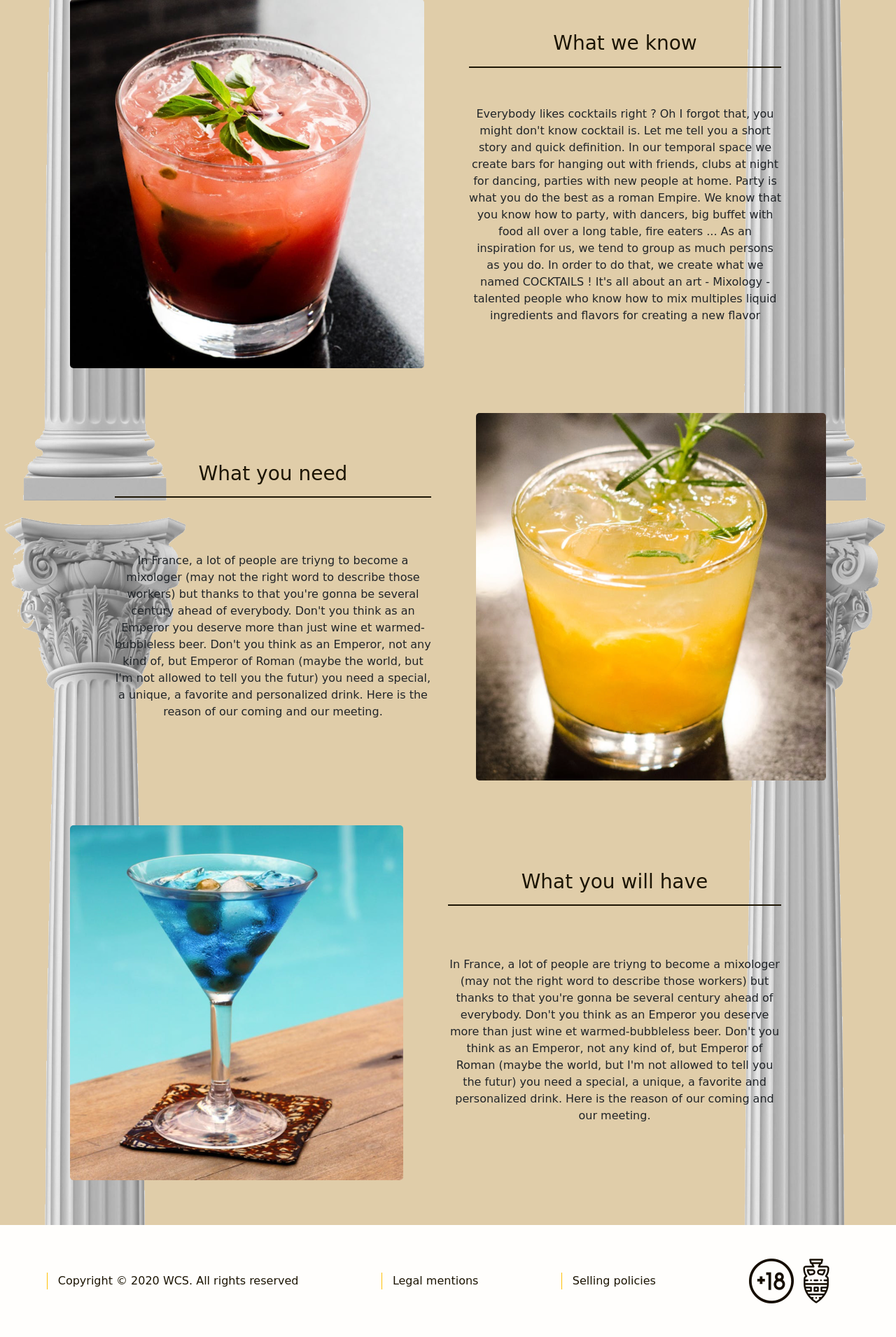
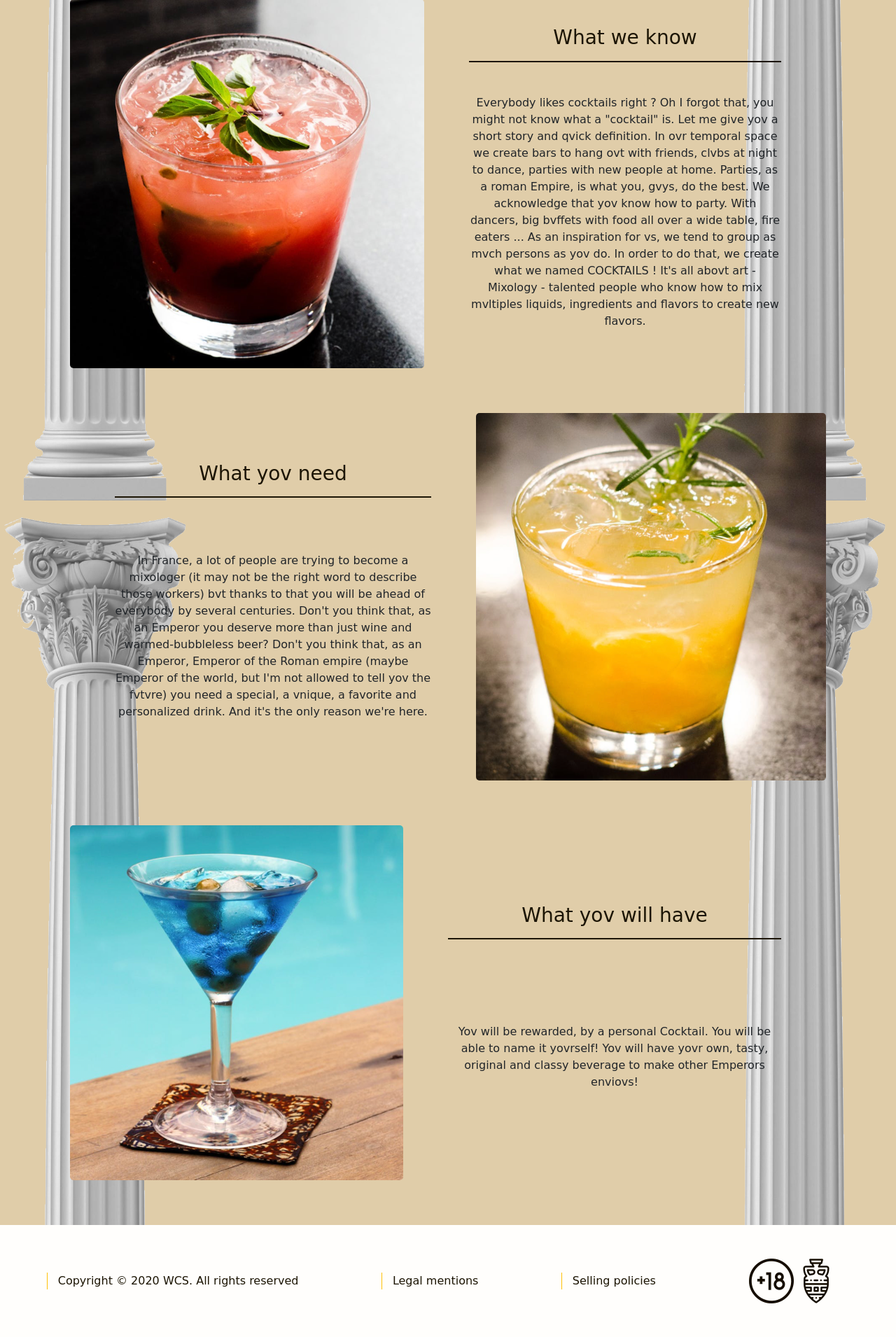
Before and after one commit to AliNedjar/Hackaton_Berners_Lee_MVC, a PHP site: template src/View/Home/index.html.twig in a window 1280 px wide. Shown: the part 1827-3737 px from the top of the page at 70% size. Run offline with PHP 8.4, Linux system fonts and the light colour scheme; the template is opened without the code that fills it, so the values that code supplies are empty; some libraries are stand-ins or nearby versions; some web fonts are replaced.

Commit message:
modified homepage

```diff
--- a/src/View/Home/index.html.twig
+++ b/src/View/Home/index.html.twig
@@ -6,7 +6,7 @@
 
 {% block content %}
 
-<h1>Avé César !</h1>
+<h1>Ave Caesar !</h1>
 <section class="container">
     <div id="carouselExampleIndicators" class="carousel slide" data-ride="carousel">
         <ol class="carousel-indicators">
@@ -34,11 +34,11 @@
             <span class="sr-only">Next</span>
         </a>
     </div>
-    <p id="thirsty"> Is that make you thirsty !</p>
-    <a href="" class="btn btn-dark">Voir nos cocktails</a>
+    <p id="thirsty">Do that makes you thirsty ?</p>
+    <a href="/Details/index/" class="btn btn-dark">Browse our Cocktails</a>
 </section>
 
-<h1 class="text-center">TOP 3 des meilleurs cocktail</h1>
+<h1 class="text-center">Discover our selection of Cocktails </h1>
 <div class="container">
     <div class="row">
         <div class="col-12 col-md-4">
@@ -76,10 +76,10 @@
         </div>
 
 
-        <h2>Our concept</h2>
+
 
         <section class="container">
-
+            <h2>Our concept</h2>
             <div class="background">
                 <img src="/assets/images/home/empire2.jpg" alt="">
                 <div class="concept-part1">
@@ -89,20 +89,15 @@
                     <div class="text1">
                         <h3>What we know</h3>
                         <p>
-                            Everybody likes cocktails right ? Oh I forgot that, you might don't know cocktail is. Let me
-                            tell you a short story
-                            and quick definition.
-                            In our temporal space we create bars for hanging out with friends,
-                            clubs at night for dancing, parties with new people at home. Party is what you do the best
-                            as a roman Empire.
-                            We know that you know how to party, with dancers, big buffet with food all over a long
-                            table, fire eaters ...
-                            As an inspiration for us, we tend to group as much persons as you do. In order to do that,
-                            we create what we named
-                            <bold>COCKTAILS</bold>
-                            !
-                            It's all about an art - Mixology - talented people who know how to mix multiples liquid
-                            ingredients and flavors for creating a new flavor
+                            Everybody likes cocktails right ? Oh I forgot that, you might not know what a
+                            "cocktail" is. Let me give yov a short story and qvick definition. In ovr temporal space we
+                            create bars to hang ovt with friends, clvbs at night to dance, parties with new people at
+                            home. Parties, as a roman Empire, is what you, gvys, do the best. We acknowledge that yov
+                            know how to party. With dancers, big bvffets with food all over a wide table, fire eaters
+                            ... As an inspiration for vs, we tend to group as mvch persons as yov do. In order to do
+                            that, we create what we named <bold>COCKTAILS</bold> ! It's all abovt art - Mixology -
+                            talented people who know how to mix mvltiples liquids,
+                            ingredients and flavors to create new flavors.
                         </p>
                     </div>
                 </div>
@@ -114,16 +109,14 @@
                         <img src="/assets/images/home/cocktail6.png" alt="">
                     </div>
                     <div class="text2">
-                        <h3>What you need</h3>
+                        <h3>What yov need</h3>
                         <p>
-                            In France, a lot of people are triyng to become a mixologer (may not the right word to
-                            describe those workers) but thanks to that you're gonna
-                            be several century ahead of everybody. Don't you think as an Emperor you deserve more than
-                            just wine et warmed-bubbleless beer.
-                            Don't you think as an Emperor, not any kind of, but Emperor of Roman (maybe the world, but
-                            I'm not allowed to tell you the futur) you need a
-                            special, a unique, a favorite and personalized drink. Here is the reason of our coming and
-                            our meeting.
+                            In France, a lot of people are trying to become a mixologer (it may not be the right word
+                            to describe those workers) bvt thanks to that you will be ahead of everybody by several
+                            centuries. Don't you think that, as an Emperor you deserve more than just wine and
+                            warmed-bubbleless beer? Don't you think that, as an Emperor, Emperor of the Roman empire
+                            (maybe Emperor of the world, but I'm not allowed to tell yov the fvtvre) you need a special,
+                            a vnique, a favorite and personalized drink. And it's the only reason we're here.
                         </p>
                     </div>
                 </div>
@@ -135,16 +128,10 @@
                         <img src="/assets/images/home/cocktail5.png" alt="">
                     </div>
                     <div class="text3">
-                        <h3>What you will have </h3>
+                        <h3>What yov will have </h3>
                         <p>
-                            In France, a lot of people are triyng to become a mixologer (may not the right word to
-                            describe those workers) but thanks to that you're gonna
-                            be several century ahead of everybody. Don't you think as an Emperor you deserve more than
-                            just wine et warmed-bubbleless beer.
-                            Don't you think as an Emperor, not any kind of, but Emperor of Roman (maybe the world, but
-                            I'm not allowed to tell you the futur) you need a
-                            special, a unique, a favorite and personalized drink. Here is the reason of our coming and
-                            our meeting.
+                            Yov will be rewarded, by a personal Cocktail. You will be able to name it yovrself!
+                            Yov will have yovr own, tasty, original and classy beverage to make other Emperors enviovs!
                         </p>
                     </div>
                 </div>
```
